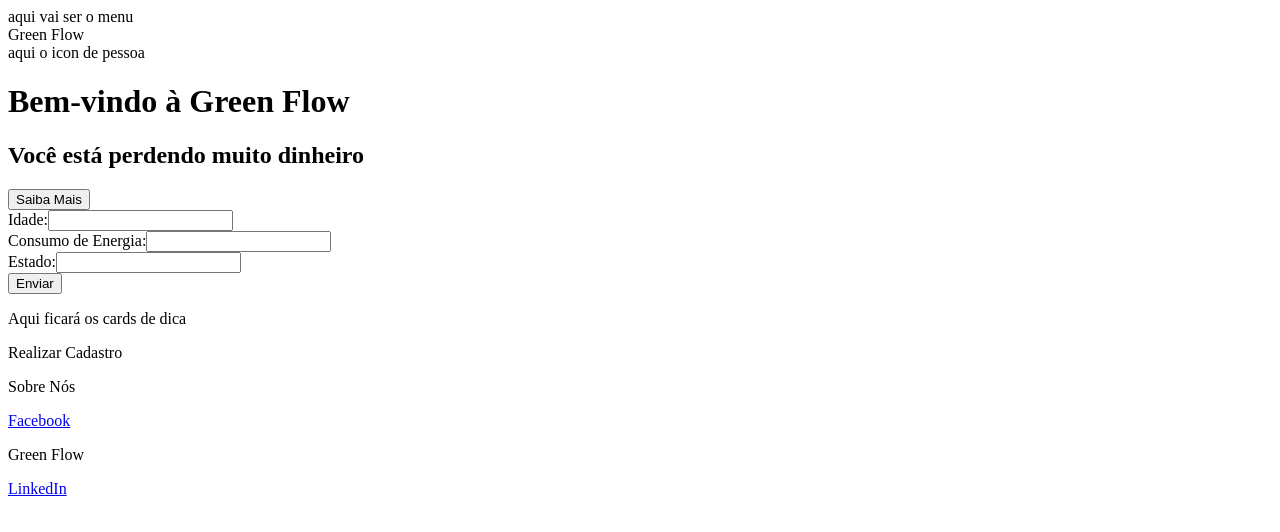
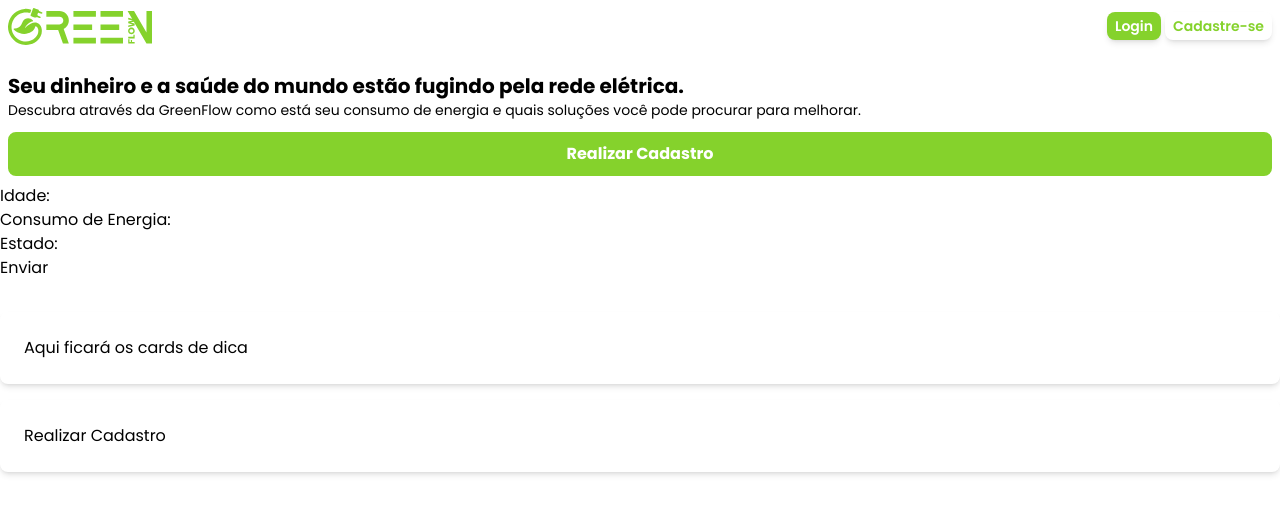
Before and after one commit to peguidotte/GreenFlow, a React (Vite) app: page / in a window 1280 px wide. Shown: the top 532 px of the page. Built offline with nearby package versions, Linux system fonts and the light colour scheme.

Commit message:
Header préviamente pronto
Falta alguns elementos e uma integração real como estado de loggin, mas as estilizações basicas estão criadas

```diff
--- a/package.json
+++ b/package.json
@@ -11,8 +11,10 @@
   },
   "dependencies": {
     "aos": "^2.3.4",
+    "framer-motion": "^11.11.17",
     "react": "^18.3.1",
     "react-dom": "^18.3.1",
+    "react-icons": "^5.3.0",
     "react-router-dom": "^6.28.0"
   },
   "devDependencies": {
--- a/src/App.jsx
+++ b/src/App.jsx
@@ -1,6 +1,7 @@
 import { Outlet, useLocation } from 'react-router-dom';
 import Navbar from './components/Navbar';
 import Footer from './components/Footer';
+import './index.css';
 
 function App() {
   const isLoggedIn = localStorage.getItem('loggedIn') === 'true';
@@ -10,7 +11,7 @@ function App() {
   return (
     <div className="flex flex-col min-h-screen">
       <Navbar />
-      <div className="flex-grow">
+      <div className="mt-16 flex-grow">
         <Outlet />
       </div>
       {showFooter && <Footer />}
--- a/src/components/Navbar.jsx
+++ b/src/components/Navbar.jsx
@@ -1,29 +1,106 @@
+import { RiMenuFill } from "react-icons/ri";
+import { RiMenu3Fill } from "react-icons/ri";
+import { RiHomeFill } from "react-icons/ri";
+import { RiDashboardFill } from "react-icons/ri";
+import { MdTipsAndUpdates } from "react-icons/md";
+import { RiMapPinTimeFill } from "react-icons/ri";
+import { IoPerson } from "react-icons/io5";
+import { useState } from "react";
+import { Link } from "react-router-dom";
+import logo from "../assets/logo_green_flow.svg";
 
 
-import { useState } from 'react';
-import SignUp from './SignUp'; // Assuming you have a SignUp component
+const Navbar = () => {
+  const [isOpen, setIsOpen] = useState(false);
+  const [isLogged, setIsLogged] = useState(false);
 
-const Navbar = () => {
-    const [showSignUp, setShowSignUp] = useState(false);
+  const handleLogin = () => {
+    setIsLogged(!isLogged);
+};
 
-    const handleUserIconClick = () => {
-        setShowSignUp(true);
+  const toggleOpen = () => {
+    setIsOpen(!isOpen);
+    console.log(isOpen);
   };
+
+
 
   return (
     <>
-            <nav className="navbar">
-                <div className="navbar-icon">
-                    aqui vai ser o menu
+      <div className="fixed top-0 left-0 right-0 m-0 backdrop-blur-sm">
+        <nav
+          className={`p-2 flex justify-between items-center ${
+            isLogged && "grid"
+          } `}
+        >
+          {isLogged && (
+            <button onClick={toggleOpen} className="col-start-1">
+              {!isOpen ? (
+                <RiMenuFill className="text-mid-green text-3xl" />
+              ) : (
+                <RiMenu3Fill className="text-mid-green text-3xl" />
+              )}
+            </button>
+          )}
+
+          <div
+            className={`navbar-title flex justify-center ${
+              isLogged && "col-start-2"
+            }`}
+          >
+            <img src={logo} alt="GreenFlow" className="w-36" />
           </div>
-                <div className="navbar-title">
-                    Green Flow
+          {isLogged ? (
+            <button
+              className="navbar-icon col-start-3 flex justify-end"
+              onClick={handleLogin}
+            >
+              <IoPerson className="text-mid-green text-3xl" />
+            </button>
+          ) : (
+            <button className="col-span-2 flex justify-end gap-1">
+              <button onClick={handleLogin} className="bg-mid-green font-semibold text-sm text-white py-1 px-2 rounded-lg shadow-md hover:bg-dark-green">
+                Login
+              </button>
+              <button className="bg-white text-mid-green text-sm font-semibold py-1 px-2 rounded-lg shadow-md hover:text-dark-green">
+                Cadastre-se
+              </button>
+            </button>
+          )}
+        </nav>
+        {isOpen && (
+          <div className=" text-mid-green flex justify-between gap-4 mx-2 p-4 ">
+            <Link
+              to="/greenflow"
+              className="flex flex-col items-center hover:text-dark-green"
+            >
+              <RiHomeFill className="text-2xl" />
+              Home
+            </Link>
+            <Link
+              to="/greenflow"
+              className="flex flex-col items-center hover:text-dark-green"
+            >
+              <RiDashboardFill className="text-2xl" />
+              Dashboards
+            </Link>
+            <Link
+              to="/greenflow"
+              className="flex flex-col items-center hover:text-dark-green"
+            >
+              <MdTipsAndUpdates className="text-2xl" />
+              Dicas
+            </Link>
+            <Link
+              to="/sobre"
+              className="flex flex-col items-center hover:text-dark-green"
+            >
+              <RiMapPinTimeFill className="text-2xl" />
+              Tracker
+            </Link>
           </div>
-                <div className="navbar-icon" onClick={handleUserIconClick}>
-                    aqui o icon de pessoa
+        )}
       </div>
-            </nav>
-            {showSignUp && <SignUp />}
     </>
   );
 };
--- a/src/index.css
+++ b/src/index.css
@@ -1,5 +1,12 @@
+@import url('https://fonts.googleapis.com/css2?family=Poppins:wght@100;200;300;400;500;600;700;800;900&display=swap');
 @tailwind base;
 @tailwind components;
 @tailwind utilities;
 
+* {
+    font-family: 'Poppins', sans-serif;
+}
+
+
+
 /* ... */
--- a/src/pages/Home.jsx
+++ b/src/pages/Home.jsx
@@ -1,27 +1,44 @@
-
-import EnergyForm from '../components/EnergyForm';
-import { useEffect } from 'react';
-import { useNavigate } from 'react-router-dom';
+import EnergyForm from "../components/EnergyForm";
+import { useEffect } from "react";
+import { useNavigate } from "react-router-dom";
 
 function Home() {
   const navigate = useNavigate();
-  const isLoggedIn = localStorage.getItem('loggedIn') === 'true';
+  const isLoggedIn = localStorage.getItem("loggedIn") === "true";
 
   useEffect(() => {
     if (isLoggedIn) {
-      navigate('/greenflow');
+      navigate("/greenflow");
     }
   }, [isLoggedIn, navigate]);
 
+  function SignButton() {
     return (
-    <div>
-      <h1>Bem-vindo à Green Flow</h1>
-      <div className="p-4">
-            <section className="hero bg-blue-500 text-white p-8 rounded-lg shadow-lg mb-8">
-                <h1 className="text-3xl font-bold mb-4">Você está perdendo muito dinheiro</h1>
-                <button className="bg-white text-blue-500 font-semibold py-2 px-4 rounded-lg shadow-md hover:bg-gray-200">
-                    Saiba Mais
+      <button
+        onClick={() => {
+          localStorage.setItem("loggedIn", "true");
+          navigate("/greenflow");
+        }}
+        className="bg-mid-green text-white font-bold px-4 py-2 rounded-lg duration-1000 hover:bg-white hover:text-mid-green border-2 border-mid-green max-w-1/4"
+      >
+        Realizar Cadastro
       </button>
+    );
+  }
+
+  return (
+    <>
+      <section id="hero" className="m-2 flex-col gap-3 flex">
+        <div className="w-3/4">
+          <h1 className="text-xl font-bold text-left">
+            Seu dinheiro e a saúde do mundo estão fugindo pela rede elétrica.
+          </h1>
+          <p className="text-sm font-normal text-left">
+            Descubra através da GreenFlow como está seu consumo de energia e
+            quais soluções você pode procurar para melhorar.
+          </p>
+        </div>
+        <SignButton />
       </section>
       <EnergyForm />
       <div className="card bg-gray-100 p-6 rounded-lg shadow-md mt-8">
@@ -30,8 +47,7 @@ function Home() {
       <div className="card bg-gray-100 p-6 rounded-lg shadow-md mt-4">
         <p>Realizar Cadastro</p>
       </div>
-        </div>
-    </div>
+    </>
   );
 }
 
--- a/tailwind.config.js
+++ b/tailwind.config.js
@@ -1,11 +1,18 @@
 /** @type {import('tailwindcss').Config} */
 export default {
   content: [
-    './index.html',
-    './src/**/*.{js,jsx,ts,tsx}', // Adicione esta linha
+    './src/**/*.{js,jsx,ts,tsx}', // Adicione esta linha para incluir arquivos .jsx
   ],
   theme: {
-    extend: {},
+    extend: {
+      colors: {
+        'dark-green': '#3C8500',
+        'light-green': '#B8F164',
+        'mid-green': '#85D22C',
+        'yellow': '#FFFE65',
+        'gray': '#A6A6A6',
+      },
+    },
   },
   plugins: [],
 }
```
Also changed, not shown: 1 other file (tests, documents, lock files or other folders). Lines whose indentation alone changed are shown as unchanged.
